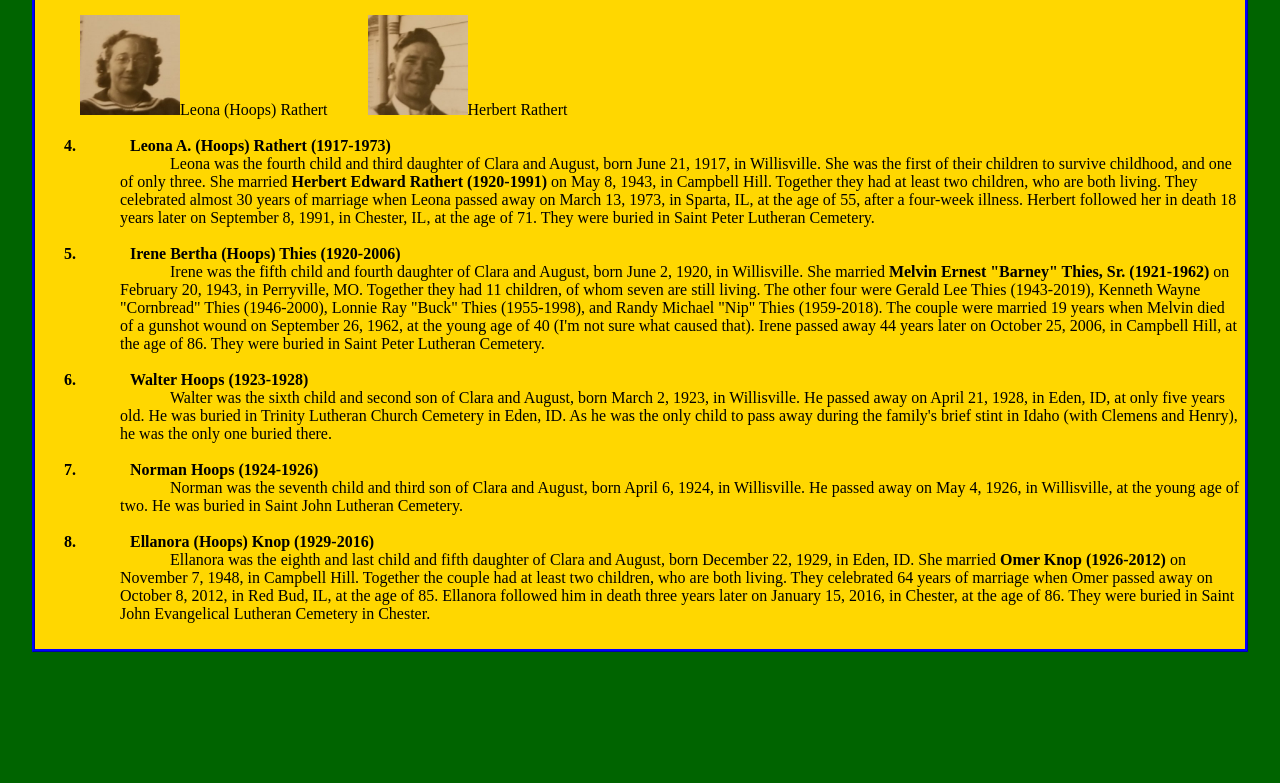
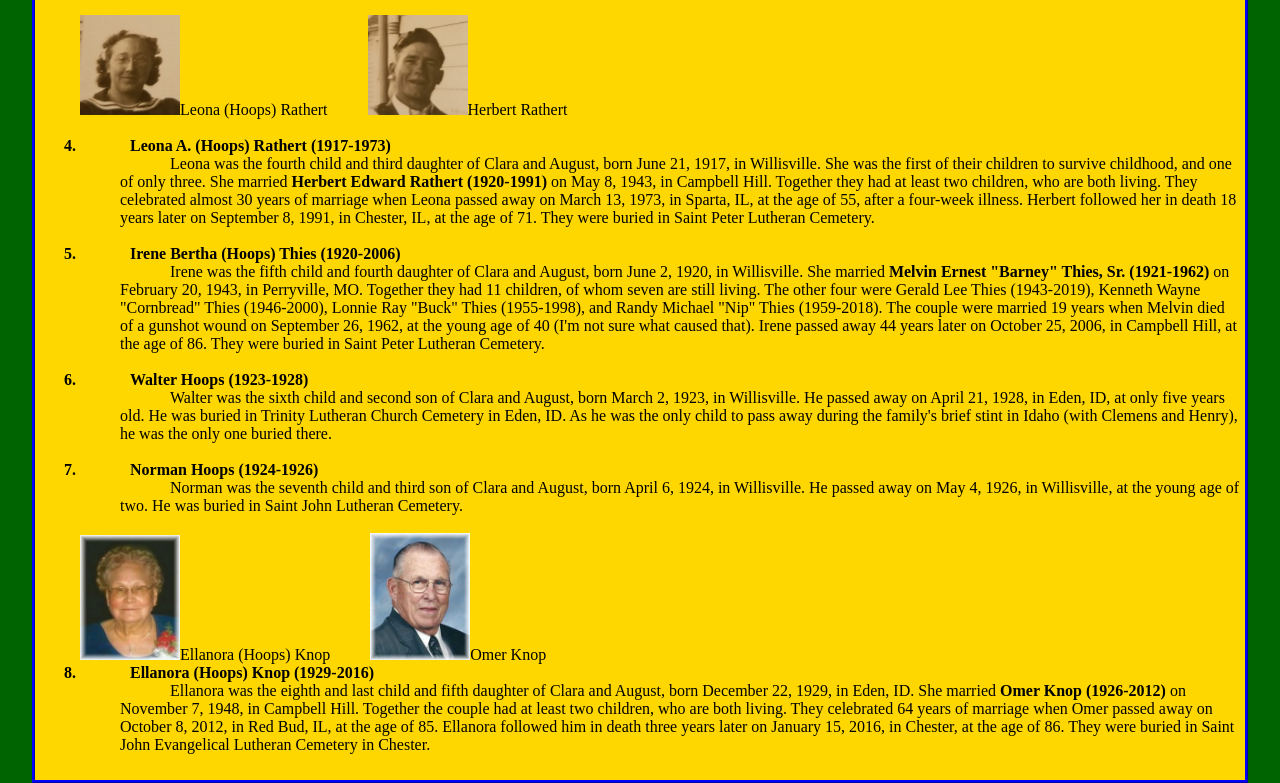
Before and after one commit to meyerhoff20042/Meyerhoff-Family-Tree, a React app: page meyerhoff_clara.html in a window 1280 px wide. Shown: the part 615-1398 px from the top of the page. Before the commit the page ends 1267 px from the top, so only its background shows below. Built offline with nearby package versions, Linux system fonts and the light colour scheme.

Commit message:
Add Knop pictures

```diff
--- a/meyerhoff_clara.html
+++ b/meyerhoff_clara.html
@@ -55,7 +55,9 @@
             </dd> <br>
 
             <img src="images/people/Leona_Hoops_1917.jpg" width="100px">Leona (Hoops) Rathert &emsp;&emsp; <img src="images/people/Herbert_Rathert_1920.jpg" width="100px">Herbert Rathert
+
             <br><br>
+
             <dt><li><strong>Leona A. (Hoops) Rathert (1917-1973)</strong></li></dt>
             <dd>
                 Leona was the fourth child and third daughter of Clara and August, born June 21, 1917, in Willisville. She was the first of their children to survive childhood,
@@ -87,6 +89,7 @@
                 in Willisville, at the young age of two. He was buried in Saint John Lutheran Cemetery.
             </dd> <br>
 
+            <img src="images/people/Ellanora_Hoops_1929.jpg" width="100px">Ellanora (Hoops) Knop &emsp;&emsp; <img src="images/people/Omer_Knop_1926.jpg" width="100px">Omer Knop
             <dt><li><strong>Ellanora (Hoops) Knop (1929-2016)</strong></li></dt>
             <dd>
                 Ellanora was the eighth and last child and fifth daughter of Clara and August, born December 22, 1929, in Eden, ID. She married <b>Omer Knop (1926-2012)</b>
```
